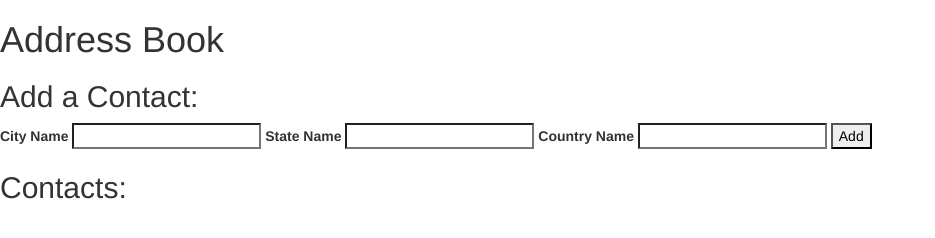
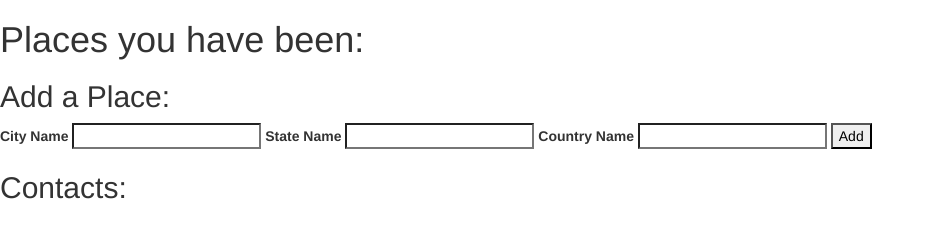
Before and after one commit to kayajepson/addressBook, a plain HTML site: page index.html in a window 1280 px wide. Shown: the whole page, without its empty margins (0-935 px from the left). Drawn offline with Linux system fonts and the light colour scheme.

Commit message:
change the h1 and h2

```diff
--- a/index.html
+++ b/index.html
@@ -8,8 +8,8 @@
   <title>Places You've Been</title>
 </head>
 <body>
-  <h1>Address Book</h1>
-  <h2>Add a Contact:</h2>
+  <h1>Places you have been:</h1>
+  <h2>Add a Place:</h2>
   <form id="new-place">
     <label for="new-city-name">City Name</label>
     <input type="text" id="new-city-name">
```
